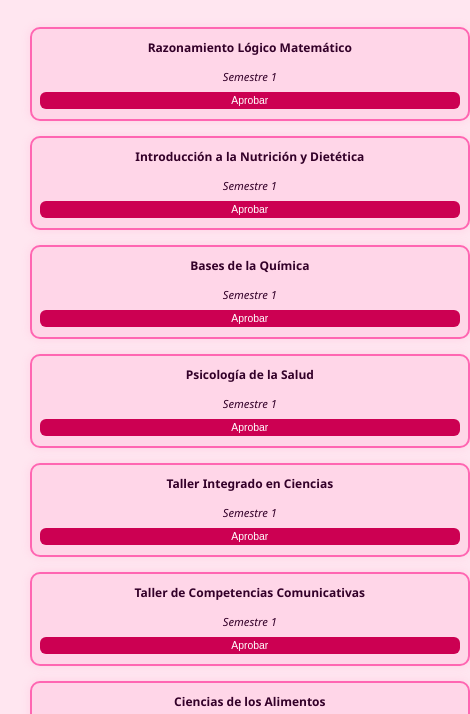
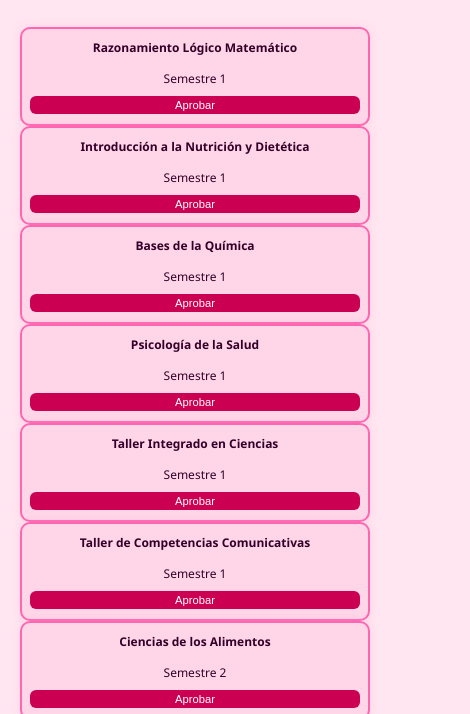
Before and after one commit to actitudess/malla-interactiva, a plain HTML site: page index.html in a window 390 px wide. Shown: the part 130-844 px from the top of the page, 470 px wide, since content can reach past the window. Drawn offline with Linux system fonts and the light colour scheme.

Commit message:
Update style.css

```diff
--- a/style.css
+++ b/style.css
@@ -12,16 +12,27 @@ h1 {
   color: #cc0066;
 }
 
-#malla-container {
-  display: grid;
-  grid-template-columns: repeat(6, 1fr);
-  gap: 15px;
-  max-width: 1000px;
-  margin: 0 auto;
-  padding: 0 10px;
+.semestre-section {
+  margin-bottom: 40px;
 }
 
-/* Cuadro de materia */
+.semestre-title {
+  font-size: 1.2rem;
+  font-weight: bold;
+  color: #cc0066;
+  margin-bottom: 10px;
+  text-align: left;
+  padding-left: 15px;
+}
+
+.semestre-grid {
+  display: grid;
+  grid-template-columns: repeat(auto-fill, minmax(140px, 1fr));
+  gap: 15px;
+  justify-content: center;
+}
+
+/* Materia box */
 .materia {
   background: #ffd6e8;
   border: 2px solid #ff66b2;
@@ -66,12 +77,6 @@ h1 {
   text-overflow: ellipsis;
 }
 
-.materia .semestre {
-  font-size: 0.7rem;
-  font-style: italic;
-}
-
-/* Botón */
 button.aprobar-btn {
   background: #cc0052;
   border: none;
@@ -92,37 +97,18 @@ button.aprobar-btn:disabled {
   cursor: default;
 }
 
-/* Responsive */
-@media (max-width: 900px) {
-  #malla-container {
-    grid-template-columns: repeat(4, 1fr);
-  }
-}
-
 @media (max-width: 600px) {
-  #malla-container {
-    grid-template-columns: repeat(2, 1fr);
-  }
   .materia {
     height: 75px;
-    font-size: 0.78rem;
+    font-size: 0.75rem;
   }
+
   button.aprobar-btn {
     font-size: 0.7rem;
     padding: 3px 6px;
   }
-}
 
-@media (max-width: 400px) {
-  #malla-container {
-    grid-template-columns: 1fr;
-  }
-  .materia {
-    height: 70px;
-    font-size: 0.75rem;
-  }
-  button.aprobar-btn {
-    font-size: 0.65rem;
-    padding: 3px 5px;
+  .semestre-title {
+    font-size: 1rem;
   }
 }
```
